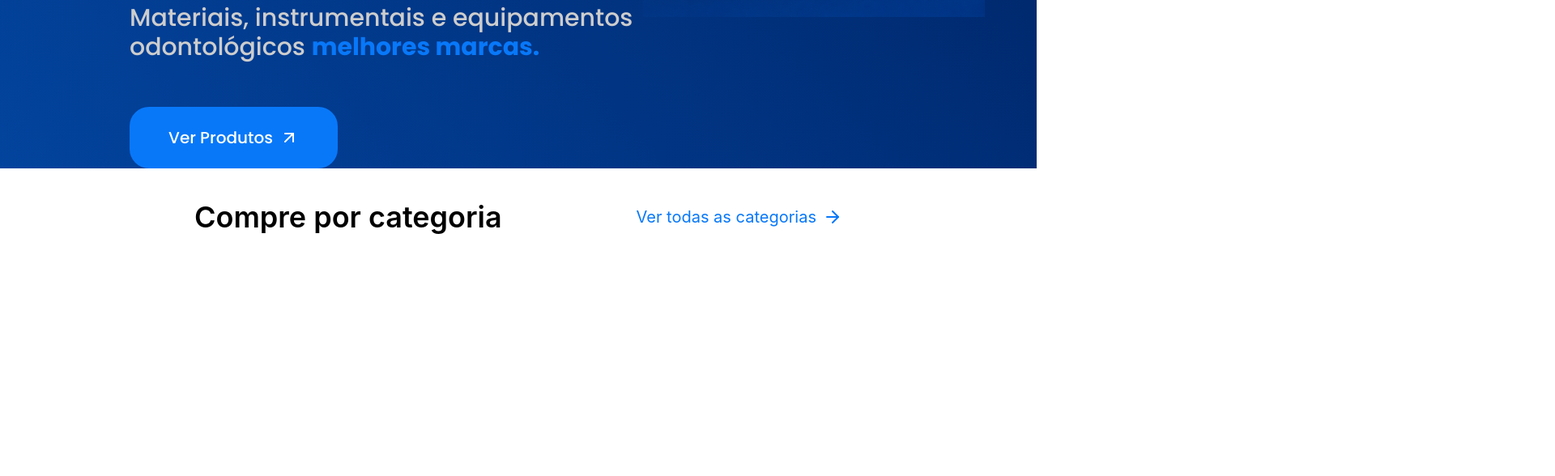
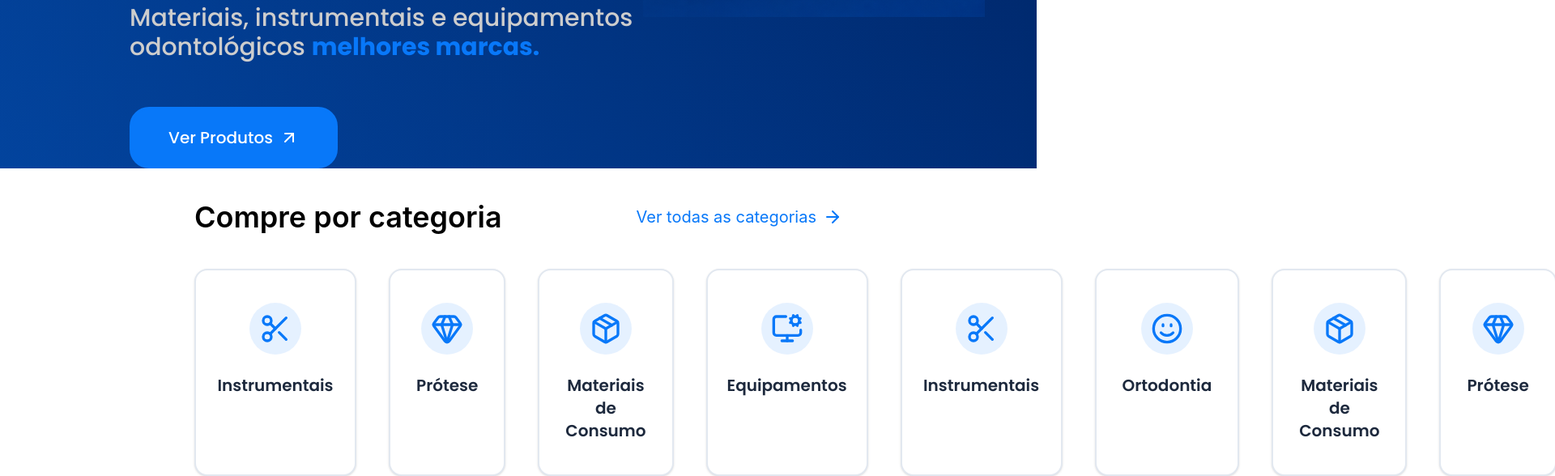
Before and after one commit to vinniciusnascimento/dental-alagoas-shop, a React (Vite) app: page / in a window 1280 px wide. Shown: the part 774-1362 px from the top of the page at 81% size, 1920 px wide, since content can reach past the window. Before the commit the page ends 1082 px from the top, so only its background shows below. Built offline with nearby package versions, Linux system fonts and the light colour scheme.

Commit message:
feat: init Card component

```diff
--- /dev/null
+++ b/src/components/Card.jsx
@@ -0,0 +1,14 @@
+function Card(props) {
+    return (
+        <div className="group border-2 border-slate-200 w-[200px] px-8 py-10 rounded-2xl flex flex-col items-center bg-white shadow-sm hover:shadow-xl hover:border-blue-primary/40 hover:-translate-y-1 transition-all duration-300 cursor-pointer">
+            <div className="mx-auto items-center justify-center flex mb-6 text-blue-primary bg-blue-primary/10 w-16 h-16 rounded-full group-hover:bg-blue-primary group-hover:text-white transition-colors duration-300 text-3xl">
+                {props.icon}
+            </div>
+            <h3 className="text-center font-semibold text-xl font-poppins text-slate-800 group-hover:text-blue-primary transition-colors duration-300">
+                {props.title}
+            </h3>
+        </div>
+    )
+}
+
+export default Card
--- a/src/components/CategorySection.jsx
+++ b/src/components/CategorySection.jsx
@@ -1,10 +1,22 @@
-import { ArrowRight } from "lucide-react"
+import { ArrowRight, Scissors, Package, MonitorCog, Smile, Gem, Grid2X2 } from "lucide-react"
 import TitleSection from "./TitleSection"
+import Card from "./Card"
 
-function CategorySection(){
-    return(
+function CategorySection() {
+    return (
         <div>
             <TitleSection title="Compre por categoria" link="Ver todas as categorias" icon={<ArrowRight />} />
+            <div className="flex flex-row px-60 gap-10 mt-6">
+                <Card title="Instrumentais" icon={<Scissors size={40} />} />
+                <Card title="Prótese" icon={<Gem size={40} />} />
+                <Card title="Materiais de Consumo" icon={<Package size={40} />} />
+                <Card title="Equipamentos" icon={<MonitorCog size={40} />} />
+                <Card title="Instrumentais" icon={<Scissors size={40} />} />
+                <Card title="Ortodontia" icon={<Smile size={40} />} />
+                <Card title="Materiais de Consumo" icon={<Package size={40} />} />
+                <Card title="Prótese" icon={<Gem size={40} />} />
+                <Card title="Mais categorias" icon={<Grid2X2 size={40} />} />
+            </div>
         </div>
     )
 }
```
